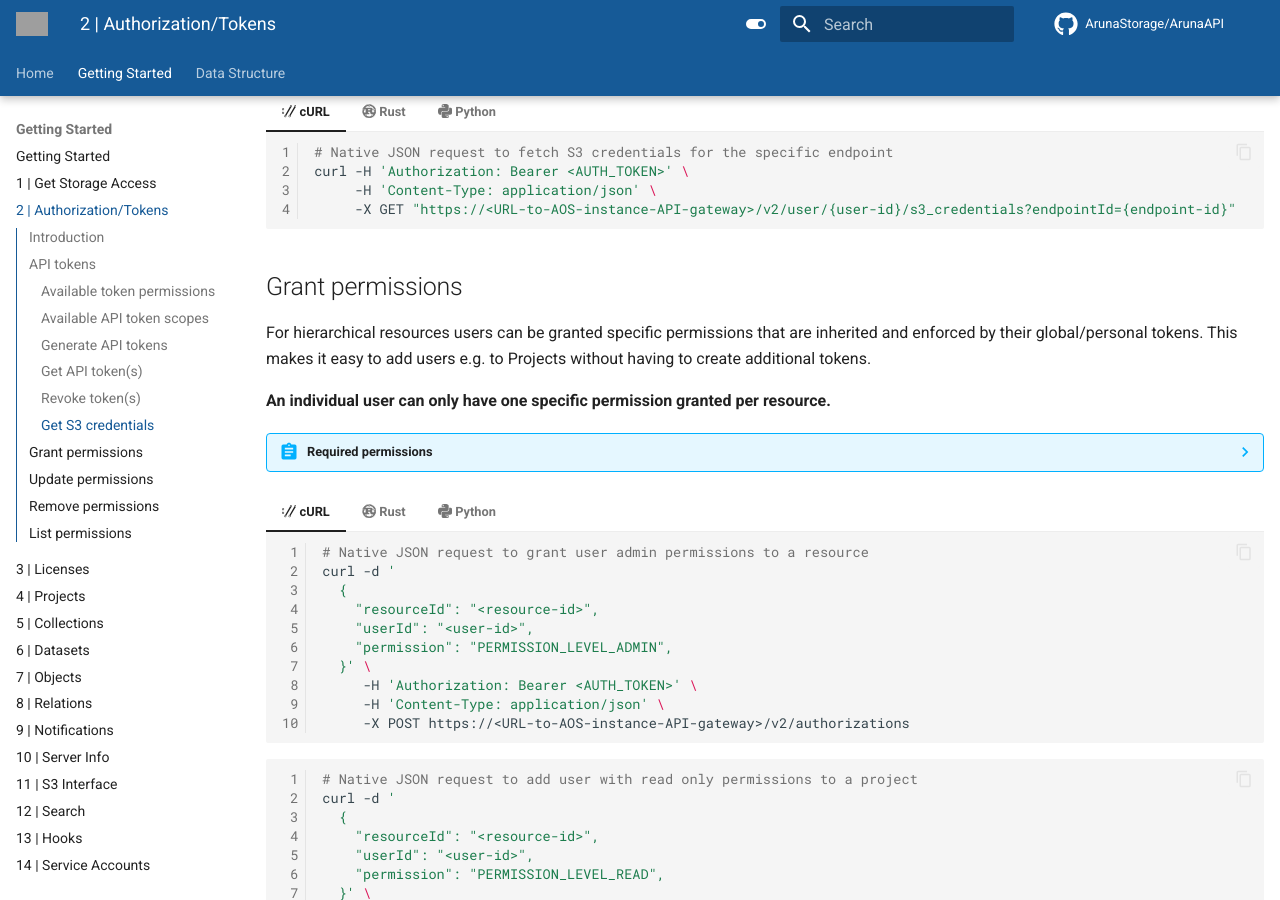
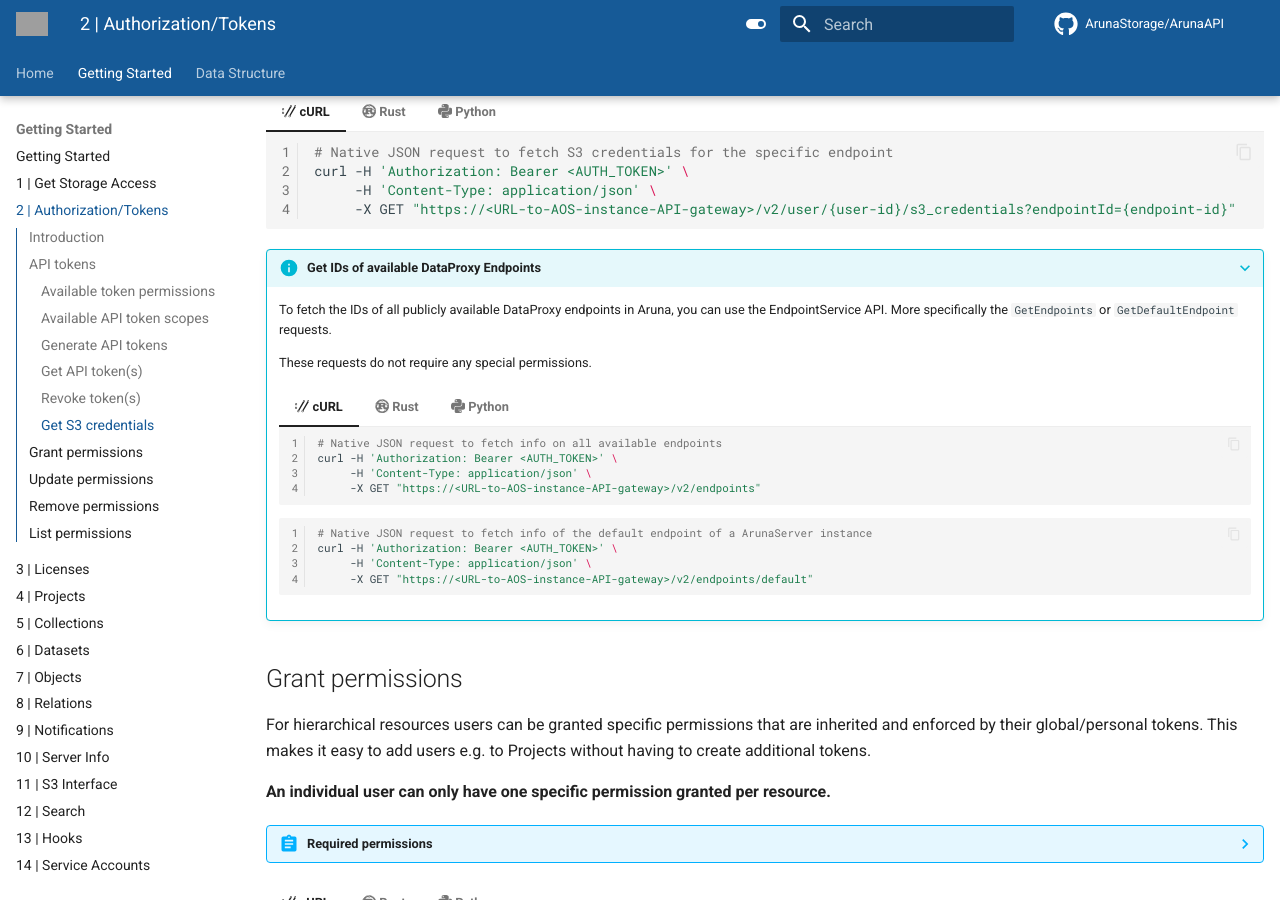
Before and after one commit to ArunaStorage/documentation, an MkDocs documentation site: the page built from docs/get_started/basic_usage/02_How-To-Auth-Tokens.md, in a window 1280 px wide and 900 px high, scrolled down 3658 px. Built offline with MkDocs 1.6.1 and Material for MkDocs 9.7.7, drawn with Linux system fonts in a browser that asks for light colours; comment, search, counter and statistics services are not loaded; the version menu is left out; grey boxes are pictures that could not be loaded.

Commit message:
docs: Add code examples to fetch endpoint info

````diff
--- a/docs/get_started/basic_usage/02_How-To-Auth-Tokens.md
+++ b/docs/get_started/basic_usage/02_How-To-Auth-Tokens.md
@@ -460,6 +460,85 @@ used for uploading and downloading data, a must have fetched S3 credentials at l
     print(f'{response}')
     ```
 
+???+ Info "Get IDs of available DataProxy Endpoints"
+
+    To fetch the IDs of all publicly available DataProxy endpoints in Aruna, you can use the EndpointService API. More specifically the `GetEndpoints` or `GetDefaultEndpoint` requests.
+
+    These requests do not require any special permissions.
+
+    === ":simple-curl: cURL"
+
+        ```bash linenums="1"
+        # Native JSON request to fetch info on all available endpoints
+        curl -H 'Authorization: Bearer <AUTH_TOKEN>' \
+             -H 'Content-Type: application/json' \
+             -X GET "https://<URL-to-AOS-instance-API-gateway>/v2/endpoints"
+        ```
+
+        ```bash linenums="1"
+        # Native JSON request to fetch info of the default endpoint of a ArunaServer instance
+        curl -H 'Authorization: Bearer <AUTH_TOKEN>' \
+             -H 'Content-Type: application/json' \
+             -X GET "https://<URL-to-AOS-instance-API-gateway>/v2/endpoints/default"
+        ```
+
+    === ":simple-rust: Rust"
+
+        ```rust linenums="1"
+        // Create tonic/ArunaAPI request to fetch info on all available endpoints
+        let request = GetEndpointsRequest {};
+
+        // Send the request to the AOS instance gRPC gateway
+        let response = self
+            .endpoint_client
+            .get_endpoints(request)
+            .await
+            .unwrap()
+            .into_inner();
+
+        // Do something with the response
+        println!("{:#?}", response);
+        ```
+
+        ```rust linenums="1"
+        // Create tonic/ArunaAPI request to fetch info of the default endpoint of a ArunaServer instance
+        let request = GetDefaultEndpointRequest {};
+
+        // Send the request to the AOS instance gRPC gateway
+        let response = self
+            .endpoint_client
+            .get_default_endpoint(request)
+            .await
+            .unwrap()
+            .into_inner();
+
+        // Do something with the response
+        println!("{:#?}", response);
+        ```
+
+    === ":simple-python: Python"
+
+        ```python linenums="1"
+        # Create tonic/ArunaAPI request to fetch info on all available endpoints
+        request = GetEndpointsRequest()
+
+        # Send the request to the AOS instance gRPC gateway
+        response = client.endpoint_client.GetEndpoints(request=request)
+
+        # Do something with the response
+        print(f'{response}')
+        ```
+
+        ```python linenums="1"
+        # Create tonic/ArunaAPI request to fetch info of the default endpoint of a ArunaServer instance
+        request = GetDefaultEndpointRequest()
+
+        # Send the request to the AOS instance gRPC gateway
+        response = client.endpoint_client.GetDefaultEndpoint(request=request)
+
+        # Do something with the response
+        print(f'{response}')
+        ```
 
 ## Grant permissions
 
````
